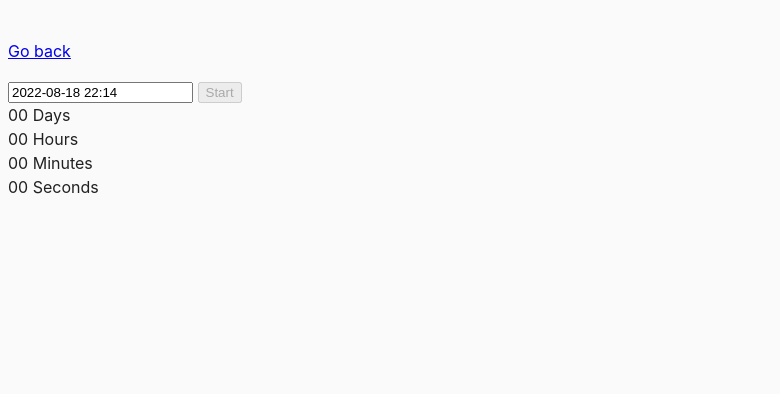
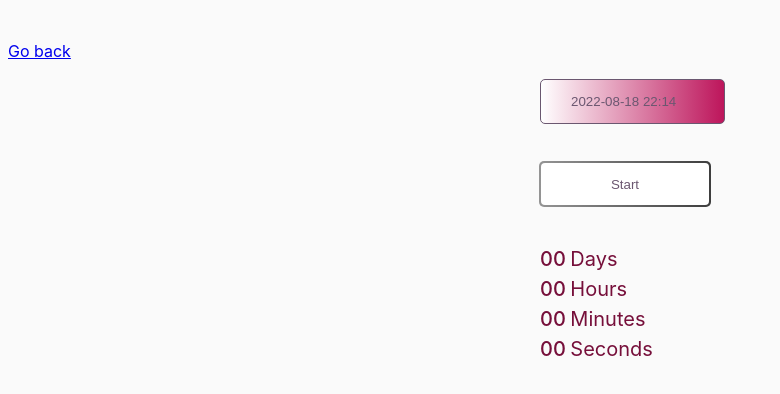
Before and after one commit to Anatoliy-Bolyukh/goit-js-hw-09, a website built with Parcel: page src/02-timer.html in a window 1280 px wide. Shown: the whole page, without its empty margins (0-780 px from the left). Built offline with nearby package versions, Linux system fonts and the light colour scheme.

Commit message:
add style

```diff
--- a/src/02-timer.html
+++ b/src/02-timer.html
@@ -1,18 +1,23 @@
 <!DOCTYPE html>
 <html lang="en">
+
 <head>
   <meta charset="UTF-8" />
   <meta name="viewport" content="width=device-width, initial-scale=1.0" />
   <title>Countdown timer</title>
   <link rel="stylesheet" href="css/common.css" />
 </head>
+
 <body>
   <p><a href="index.html">Go back</a></p>
 
-    <input type="text" id="datetime-picker" />
-    <button type="button" data-start>Start</button>
+  <div class="flex">
+
+    <input class="inputTime" type="text" id="datetime-picker" />
+    <button class="timeBtn" type="button" data-start>Start</button>
 
     <div class="timer">
+      <!-- <div class="flex"> -->
       <div class="field">
         <span class="value" data-days>00</span>
         <span class="label">Days</span>
@@ -30,7 +35,9 @@
         <span class="label">Seconds</span>
       </div>
     </div>
+  </div>
 
   <script src="js/02-timer.js" type="module"></script>
 </body>
+
 </html>
--- a/src/css/common.css
+++ b/src/css/common.css
@@ -196,3 +196,119 @@ body {
 .stylebtn:disabled:before {
   filter: grayscale(100%);
 }
+
+/* Завдання 2 */
+
+.timeBtn {
+  width: 170px;
+  height: 44px;
+  text-decoration: none;
+  color: #6b5770;
+  background-image: linear-gradient(90deg, #fd7f34, #bd155b);
+  display: inline-block;
+  padding: 14px 30px;
+  border: 1px solid;
+  position: relative;
+  z-index: 0;
+  border-radius: 5px;
+  box-sizing: border-box;
+  margin: 0 15px 15px 0;
+  outline: none;
+  cursor: pointer;
+  user-select: none;
+  appearance: none;
+  touch-action: manipulation;
+}
+
+.timeBtn:before {
+  content: '';
+  position: absolute;
+  left: -2px;
+  top: -2px;
+  width: calc(100% + 4px);
+  height: calc(100% + 4px);
+  background: linear-gradient(90deg, #fd7f34, #bd155b);
+  z-index: -2;
+  transition: .4s;
+  border-radius: 5px;
+}
+
+.timeBtn:after {
+  content: '';
+  position: absolute;
+  left: 0;
+  top: 0;
+  width: 100%;
+  height: 100%;
+  background: linear-gradient(90deg, #fff, #fff);
+  z-index: -1;
+  transition: .4s;
+  border-radius: 4px;
+}
+
+.timeBtn:hover {
+  color: #fff;
+  transition: .3s;
+}
+
+.timeBtn:hover:after {
+  background: linear-gradient(90deg, #fd7f34, #bd155b);
+}
+
+.timeBtn:active:after {
+  background: linear-gradient(90deg, #d96d2d, #760f3a);
+}
+
+.timeBtn:focus-visible {
+  box-shadow: 0 0 0 3px #fd7f34;
+}
+
+.timeBtn:disabled {
+  pointer-events: none;
+}
+
+.timeBtn:disabled:before {
+  filter: grayscale(100%);
+}
+
+.inputTime {
+  text-decoration: none;
+  color: #6b5770;
+  background-image: linear-gradient(90deg, white, #bd155b);
+  display: inline-block;
+  padding: 14px 30px;
+  border: 1px solid;
+  position: relative;
+  z-index: 0;
+  border-radius: 5px;
+  box-sizing: border-box;
+  margin: 0 15px 15px 0;
+  outline: none;
+  cursor: pointer;
+  user-select: none;
+  appearance: none;
+  touch-action: manipulation;
+}
+
+.value {
+  font-weight: 500;
+  color: #760f3a;
+  width: 100px;
+  font-size: 20px;
+}
+
+.label {
+  color: #760f3a;
+  width: 100px;
+  font-size: 20px;
+}
+
+.flex {
+  width: 200px;
+  margin-left: auto;
+  margin-right: auto;
+  display: flex;
+  flex-direction: column;
+  justify-content: center;
+  gap: 23px;
+}
```
Lines whose indentation alone changed are shown as unchanged.
